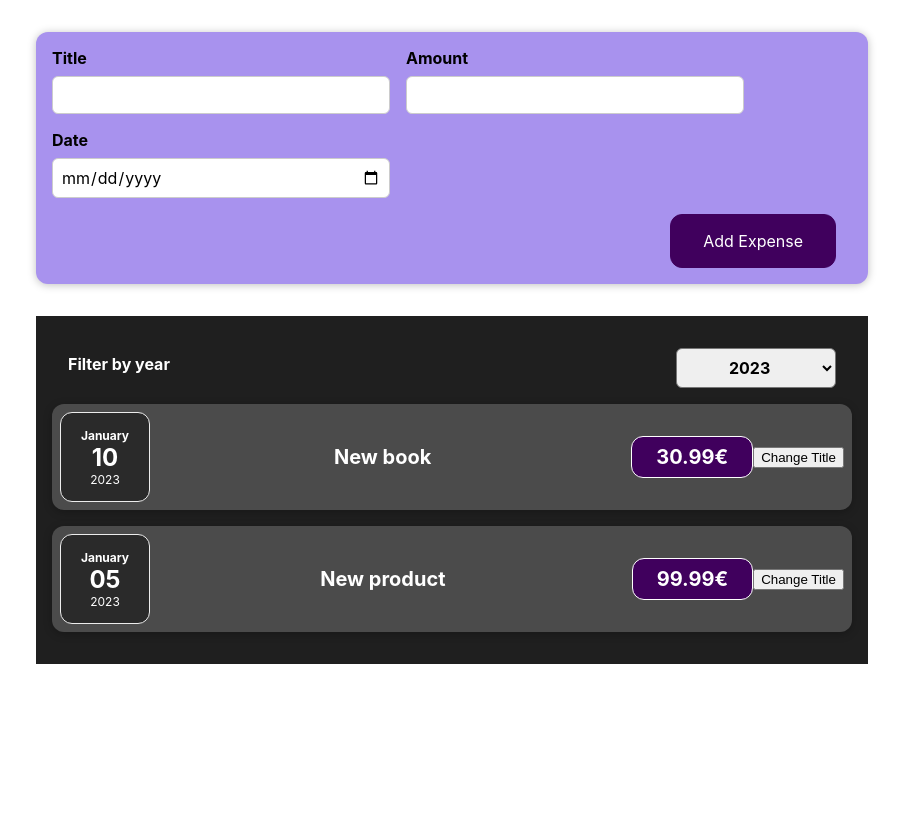
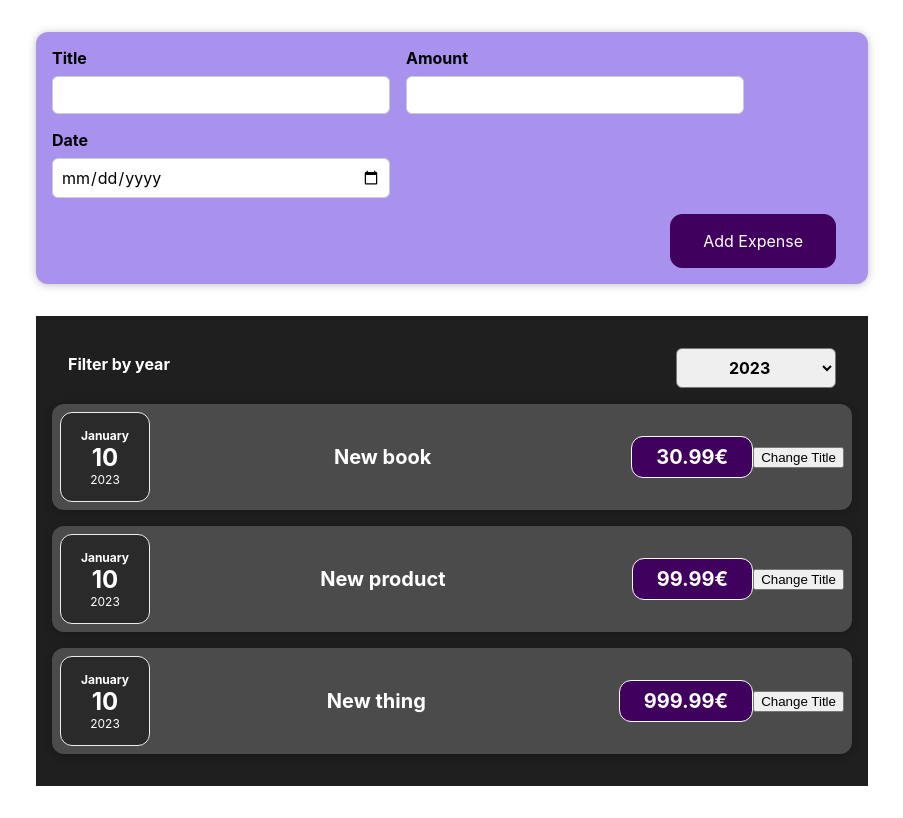
Before and after one commit to karinastei/expenses, a React (Create React App) app: page / in a window 1280 px wide. Shown: the whole page, without its empty margins (188-1091 px from the left). Built offline with nearby package versions, Linux system fonts and the light colour scheme.

Commit message:
Kuvan andmeid DummyExpenses nimekirjast

```diff
--- a/src/App.js
+++ b/src/App.js
@@ -2,29 +2,35 @@ import './App.css';
 import Expenses from "./components/Expenses/Expenses";
 import NewExpense from "./components/NewExpense/NexExpense";
 
-const App = () => {
-    const expenses = [
+const DummyExpenses = [
     {
         date: new Date(2023, 0, 10),
         title: 'New book',
         price: 30.99
     },
     {
-            date: new Date(2023, 0, 5),
+        date: new Date(2023, 0, 10),
         title: 'New product',
         price: 99.99
+    },
+    {
+        date: new Date(2023, 0, 10),
+        title: 'New thing',
+        price: 999.99
     }
 ]
 
-    const expenseHandler = (expense) => {
+const App = () => {
+
+    const expenseHandler = (expenseData) => {
         console.log('This is happening inside App.js')
-        console.log('expense:', expense)
+        console.log('expenseData:', expenseData)
     }
 
     return (
         <div className="App">
             <NewExpense onAddExpense={expenseHandler}></NewExpense>
-            <Expenses expenses={expenses}></Expenses>
+            <Expenses expenseData={DummyExpenses}></Expenses>
         </div>
     );
 }
--- a/src/components/Expenses/Expenses.js
+++ b/src/components/Expenses/Expenses.js
@@ -12,8 +12,11 @@ function Expenses(props) {
     return (
         <ExpenseItemContainer className="expenses">
             <ExpensesFilter onSaveFilterData={filterExpenseDataHandler}></ExpensesFilter>
-            <ExpenseItem expenseData={props.expenses[0]}></ExpenseItem>
-            <ExpenseItem expenseData={props.expenses[1]}></ExpenseItem>
+            {
+                props.expenseData.map((expense) => {
+                    return <ExpenseItem expenseData={expense}></ExpenseItem>
+                })
+            }
         </ExpenseItemContainer>
     )
 }
```
Lines whose indentation alone changed are shown as unchanged.
